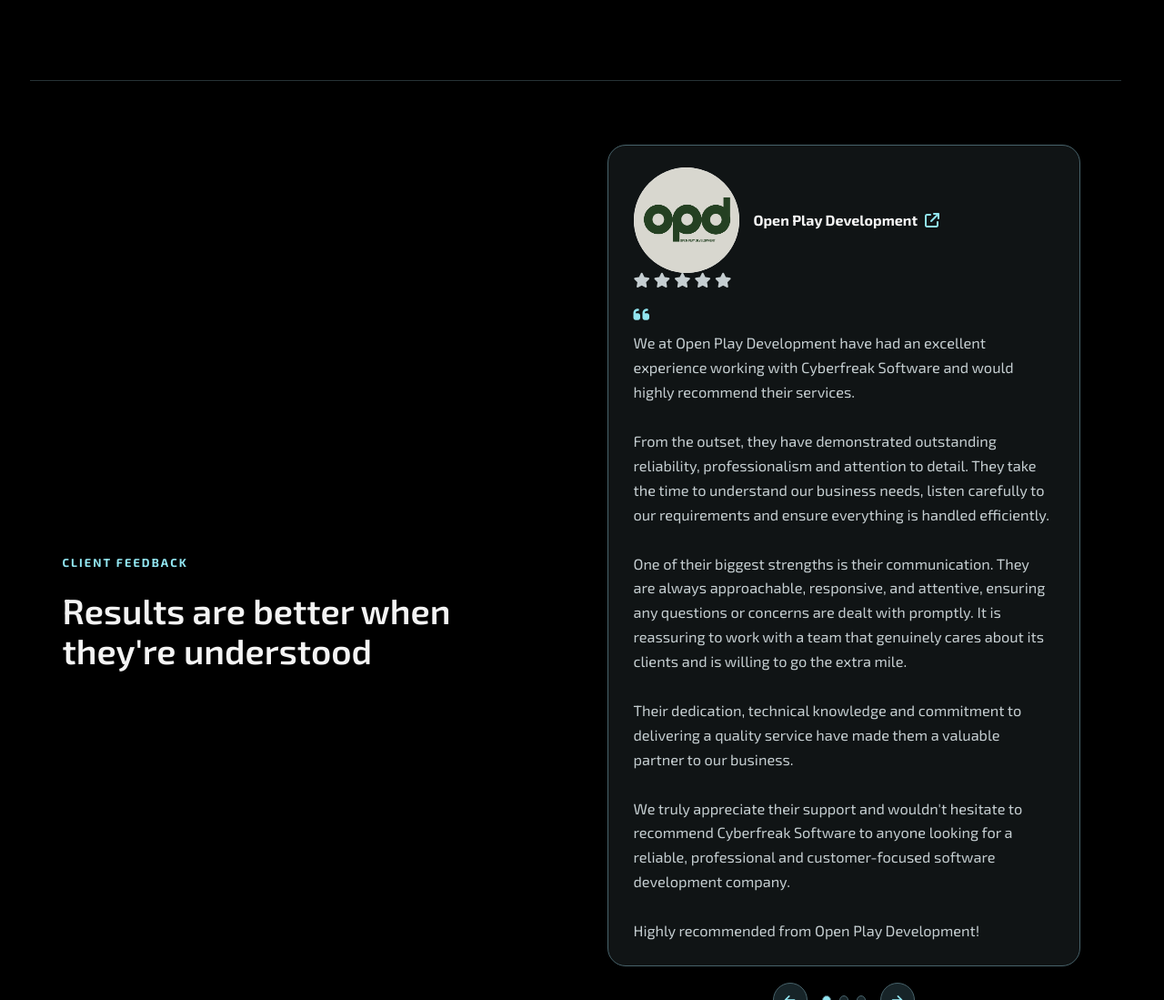
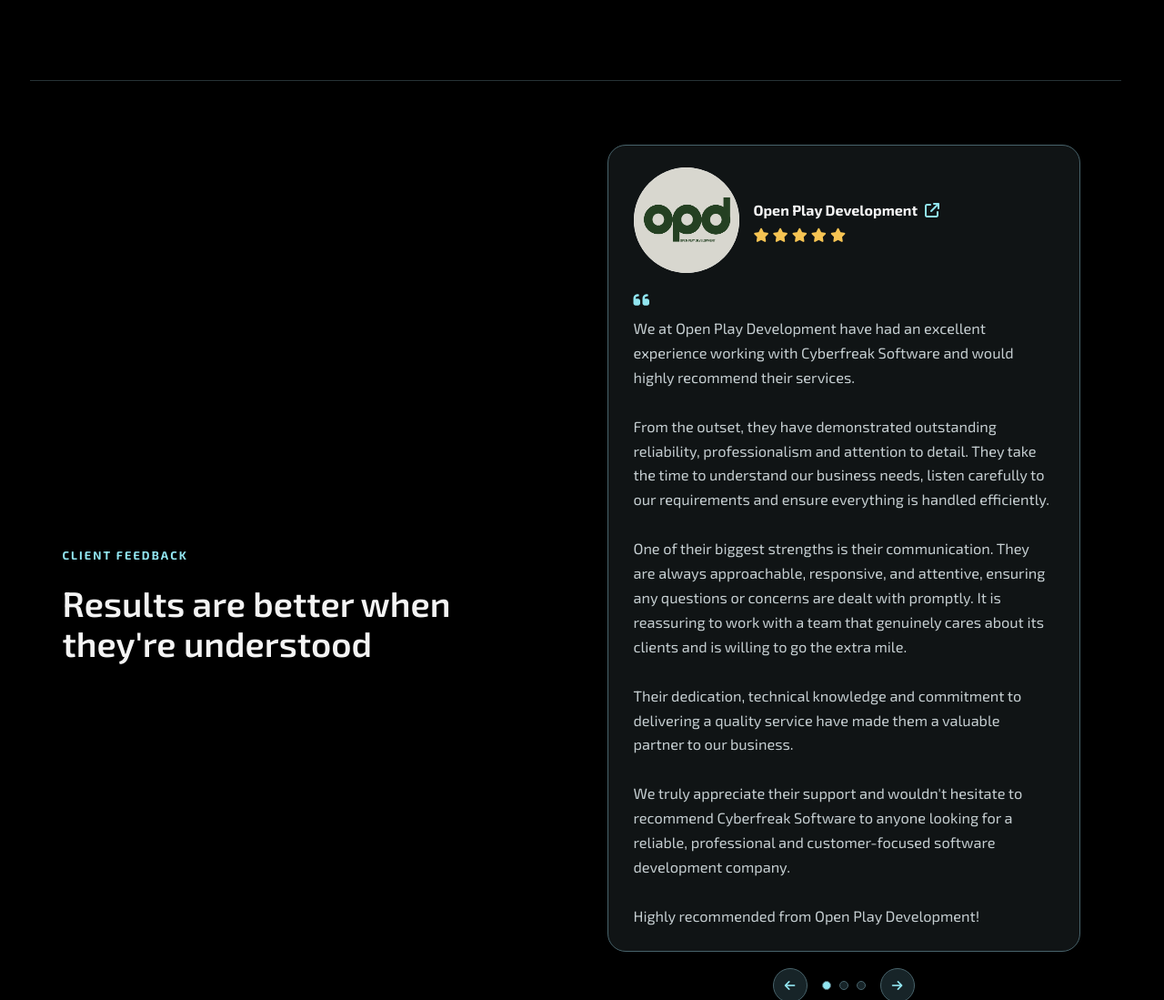
Before and after one commit to cfs-george/web_cfs, a web app: file seo-management/index.html in a window 1280 px wide. Shown: the part 2683-3782 px from the top of the page at 91% size. Run offline with its HTML, style and script files only (its server is not run), Linux system fonts and the light colour scheme.

Commit message:
tidy SEO landing page

```diff
--- a/seo-management/index.html
+++ b/seo-management/index.html
@@ -169,20 +169,17 @@
 <div class="testimonial-carousel" aria-roledescription="carousel" aria-label="SEO management client testimonials">
 <div class="testimonial-list">
 <article class="testimonial-card" aria-label="Testimonial 1 of 3">
-<a class="testimonial-client" href="https://opdevelopment.co.uk/" target="_blank" rel="noopener noreferrer"><img src="/images/opd_logo_light_circle.png" alt="Open Play Development logo"><span>Open Play Development <i class="fa-solid fa-arrow-up-right-from-square" aria-hidden="true"></i></span></a>
-<p class="testimonial-rating" aria-label="Five out of five stars"><i class="fa-solid fa-star" aria-hidden="true"></i><i class="fa-solid fa-star" aria-hidden="true"></i><i class="fa-solid fa-star" aria-hidden="true"></i><i class="fa-solid fa-star" aria-hidden="true"></i><i class="fa-solid fa-star" aria-hidden="true"></i></p>
+<a class="testimonial-client" href="https://opdevelopment.co.uk/" target="_blank" rel="noopener noreferrer"><img src="/images/opd_logo_light_circle.png" alt="Open Play Development logo"><span class="testimonial-client-copy"><span class="testimonial-client-name">Open Play Development <i class="fa-solid fa-arrow-up-right-from-square" aria-hidden="true"></i></span><span class="testimonial-rating" aria-label="Five out of five stars"><i class="fa-solid fa-star" aria-hidden="true"></i><i class="fa-solid fa-star" aria-hidden="true"></i><i class="fa-solid fa-star" aria-hidden="true"></i><i class="fa-solid fa-star" aria-hidden="true"></i><i class="fa-solid fa-star" aria-hidden="true"></i></span></span></a>
 <i class="fa-solid fa-quote-left" aria-hidden="true"></i>
 <p>We at Open Play Development have had an excellent experience working with Cyberfreak Software and would highly recommend their services.<br><br>From the outset, they have demonstrated outstanding reliability, professionalism and attention to detail. They take the time to understand our business needs, listen carefully to our requirements and ensure everything is handled efficiently.<br><br>One of their biggest strengths is their communication. They are always approachable, responsive, and attentive, ensuring any questions or concerns are dealt with promptly. It is reassuring to work with a team that genuinely cares about its clients and is willing to go the extra mile.<br><br>Their dedication, technical knowledge and commitment to delivering a quality service have made them a valuable partner to our business.<br><br>We truly appreciate their support and wouldn't hesitate to recommend Cyberfreak Software to anyone looking for a reliable, professional and customer-focused software development company.<br><br>Highly recommended from Open Play Development!</p>
 </article>
 <article class="testimonial-card" aria-label="Testimonial 2 of 3" hidden>
-<a class="testimonial-client" href="https://healers.co.uk/" target="_blank" rel="noopener noreferrer"><img src="/images/healers_logo_black.png" alt="Healers logo"><span>Healers <i class="fa-solid fa-arrow-up-right-from-square" aria-hidden="true"></i></span></a>
-<p class="testimonial-rating" aria-label="Five out of five stars"><i class="fa-solid fa-star" aria-hidden="true"></i><i class="fa-solid fa-star" aria-hidden="true"></i><i class="fa-solid fa-star" aria-hidden="true"></i><i class="fa-solid fa-star" aria-hidden="true"></i><i class="fa-solid fa-star" aria-hidden="true"></i></p>
+<a class="testimonial-client" href="https://healers.co.uk/" target="_blank" rel="noopener noreferrer"><img src="/images/healers_logo_black.png" alt="Healers logo"><span class="testimonial-client-copy"><span class="testimonial-client-name">Healers <i class="fa-solid fa-arrow-up-right-from-square" aria-hidden="true"></i></span><span class="testimonial-rating" aria-label="Five out of five stars"><i class="fa-solid fa-star" aria-hidden="true"></i><i class="fa-solid fa-star" aria-hidden="true"></i><i class="fa-solid fa-star" aria-hidden="true"></i><i class="fa-solid fa-star" aria-hidden="true"></i><i class="fa-solid fa-star" aria-hidden="true"></i></span></span></a>
 <i class="fa-solid fa-quote-left" aria-hidden="true"></i>
 <p>The SEO work CFS has done has taken Healers from around 100 indexed pages to over 7,500 in under three months, while traffic has increased by around 700%-900%.<br><br>The keyword suggestions help us plan our upcoming SEO content and ensure we're actually using data to target keywords, rather than guessing at what the search engines want to see.</p>
 </article>
 <article class="testimonial-card" aria-label="Testimonial 3 of 3" hidden>
-<a class="testimonial-client" href="https://ushealers.com/" target="_blank" rel="noopener noreferrer"><img src="/images/ushealers_logo_black.png" alt="USHealers logo"><span>USHealers <i class="fa-solid fa-arrow-up-right-from-square" aria-hidden="true"></i></span></a>
-<p class="testimonial-rating" aria-label="Five out of five stars"><i class="fa-solid fa-star" aria-hidden="true"></i><i class="fa-solid fa-star" aria-hidden="true"></i><i class="fa-solid fa-star" aria-hidden="true"></i><i class="fa-solid fa-star" aria-hidden="true"></i><i class="fa-solid fa-star" aria-hidden="true"></i></p>
+<a class="testimonial-client" href="https://ushealers.com/" target="_blank" rel="noopener noreferrer"><img src="/images/ushealers_logo_black.png" alt="USHealers logo"><span class="testimonial-client-copy"><span class="testimonial-client-name">USHealers <i class="fa-solid fa-arrow-up-right-from-square" aria-hidden="true"></i></span><span class="testimonial-rating" aria-label="Five out of five stars"><i class="fa-solid fa-star" aria-hidden="true"></i><i class="fa-solid fa-star" aria-hidden="true"></i><i class="fa-solid fa-star" aria-hidden="true"></i><i class="fa-solid fa-star" aria-hidden="true"></i><i class="fa-solid fa-star" aria-hidden="true"></i></span></span></a>
 <i class="fa-solid fa-quote-left" aria-hidden="true"></i>
 <p>The SEO work CFS has done has taken USHealers from less than 100 indexed pages to over 1,500, while traffic has increased by around 700%-900%.<br><br>The keyword suggestions help us plan our upcoming SEO content and ensure we're actually using data to target keywords, rather than guessing at what the search engines want to see.</p>
 </article>
--- a/styles/site.css
+++ b/styles/site.css
@@ -126,4 +126,4 @@ footer .button{overflow-wrap:anywhere;max-width:100%;font-size:.9rem}
 @media(prefers-reduced-motion:reduce){html{scroll-behavior:auto}
 }
 .seo-reviews-cta{margin-top:22px;text-align:center}.seo-google-reviews{display:inline-flex;align-items:center;gap:8px;padding:10px 16px;border:1px solid #48636b;background:#172428;color:#91e5f0;font-size:.9rem}.seo-google-reviews:hover,.seo-google-reviews:focus-visible{background:#24383e;color:#91e5f0}
-.testimonial-rating{display:flex;gap:4px;margin:14px 0 18px;color:#f6c453;font-size:.95rem;letter-spacing:0}.testimonial-rating i{margin:0}
+.testimonial-client .testimonial-client-copy{display:flex;flex-direction:column;align-items:flex-start;gap:7px}.testimonial-client .testimonial-client-name{display:flex;align-items:center;gap:8px}.testimonial-client .testimonial-rating{display:flex;gap:4px;margin:0;color:#f6c453;font-size:.95rem;letter-spacing:0}.testimonial-client .testimonial-rating i{margin:0;color:#f6c453}
```
